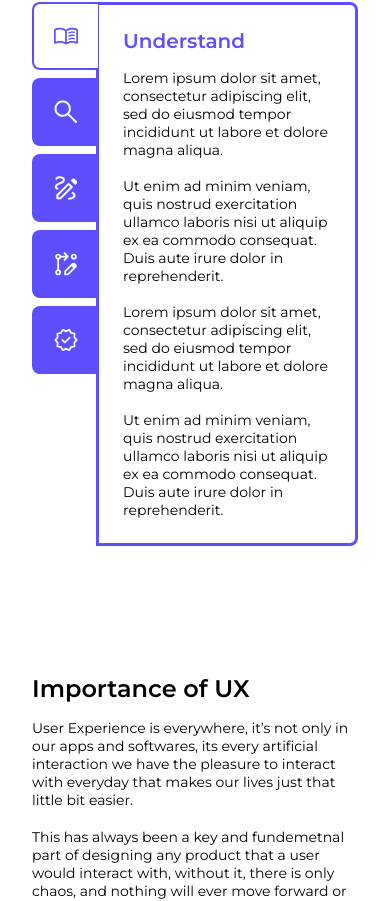
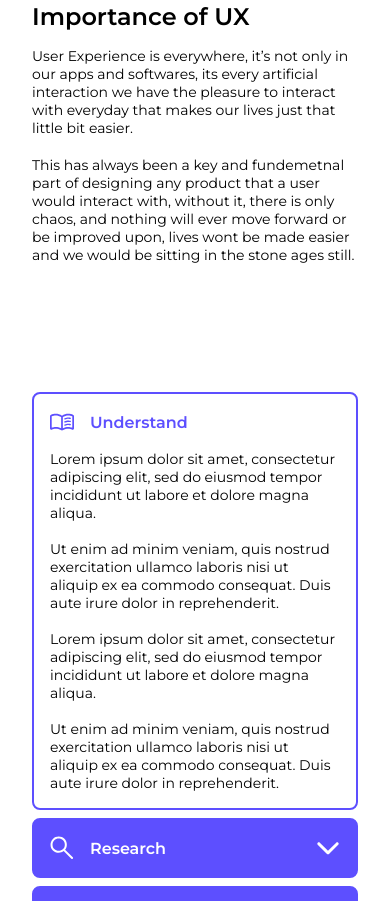
Before and after one commit to DesignStevie/Theorox-Studios, a React (Create React App) app: page /home in a window 390 px wide. Shown: the part 1911-2812 px from the top of the page. Built offline with nearby package versions, Linux system fonts and the light colour scheme.

Commit message:
updated mobile My Process

```diff
--- a/src/Components/MyProcess/MyProcess.css
+++ b/src/Components/MyProcess/MyProcess.css
@@ -68,3 +68,58 @@
 .process-display-container p{
     max-width:25rem;
 }
+
+.mobile-process-button{
+    display: flex;
+    flex-direction: column;
+    border: 2px solid #5D4FFF;
+    border-radius: 0.5rem;
+}
+
+.mobile-process-button-header{
+    display: flex;
+    flex-direction: row;
+    align-items: center;
+    padding: 1rem;
+    gap:1rem;
+}
+
+.opened svg{
+    fill: #5D4FFF;
+}
+
+.open .mobile-process-content{
+    display: block;
+}
+
+.mobile-process-button-header h4{
+    color: #5D4FFF;
+}
+
+.closed{
+    background-color: #5D4FFF;
+}
+
+.opened .mobile-chevron{
+    display: none;
+}
+
+.closed svg{
+    fill: #fff;
+}
+
+.closed h4{
+    color: #fff;
+}
+
+.closed .mobile-process-content{
+    display: none;
+}
+
+.mobile-process-content{
+    padding: 0rem 1rem 1rem 1rem;
+}
+
+.mobile-chevron{
+    margin-left: auto !important;
+}
--- a/src/Components/MyProcess/MyProcess.jsx
+++ b/src/Components/MyProcess/MyProcess.jsx
@@ -1,5 +1,5 @@
 import React from 'react'
-import { useState } from 'react'
+import { useState, useEffect } from 'react'
 import './MyProcess.css'
 
 function MyProcess() {
@@ -61,21 +61,61 @@ function MyProcess() {
         }
     ];
 
+        //Get window viewport
+
+        const [windowSize, setWindowSize] = useState(getWindowSize());
+
+        useEffect(() => {
+          function handleWindowResize() {
+            setWindowSize(getWindowSize());
+          }
+
+          window.addEventListener('resize', handleWindowResize);
+
+          return () => {
+            window.removeEventListener('resize', handleWindowResize);
+          };
+        }, []);
+
+        function getWindowSize() {
+            const {innerWidth, innerHeight} = window;
+            return {innerWidth, innerHeight};
+          }
+
     const [info, setInfo] = useState(myInfo)
     const [current, setCurrent] = useState(myInfo[0])
-    const listItems = info.map((item, key) =>
-        <div key={key} className={'process-button ' + (item.active ? "active" : "")} onClick={() => HandleChange(key)}>
-            {item.SVG}
-        </div>
-    )
+    const listItemsDesktop = info.map((item, index) => {
+        return (
+            <>
+            {windowSize.innerWidth > 481 ?
+                <div className={(item.active ? "process-button active" : "process-button")} onClick={() => HandleChange(index)} key={index}>
+                    {item.SVG}
+                </div>
+            :
+                <div className={(item.active ? "mobile-process-button opened" : "mobile-process-button closed")} onClick={() => HandleChange(index)} key={index}>
+                    <div className='mobile-process-button-header'>
+                        {item.SVG}
+                        <h4>{item.title}</h4>
+                        <svg className='mobile-chevron' width="12" height="7" viewBox="0 0 12 7" fill="none" xmlns="http://www.w3.org/2000/svg">
+                            <path d="M5.9999 6.64984C5.88324 6.64984 5.7709 6.63317 5.6629 6.59984C5.55424 6.5665 5.45824 6.49984 5.3749 6.39984L0.849902 1.89984C0.716569 1.74984 0.649902 1.57484 0.649902 1.37484C0.649902 1.17484 0.724902 0.999838 0.874902 0.849838C1.0249 0.716505 1.1999 0.649838 1.3999 0.649838C1.5999 0.649838 1.7749 0.716505 1.9249 0.849838L5.9999 4.92484L10.0999 0.849838C10.2332 0.699838 10.3999 0.628838 10.5999 0.636838C10.7999 0.645505 10.9749 0.716505 11.1249 0.849838C11.2749 0.999838 11.3499 1.17884 11.3499 1.38684C11.3499 1.5955 11.2749 1.7665 11.1249 1.89984L6.6249 6.39984C6.54157 6.49984 6.4459 6.5665 6.3379 6.59984C6.22924 6.63317 6.11657 6.64984 5.9999 6.64984Z"/>
+                        </svg>
+                    </div>
+                    <div className="mobile-process-content">
+                        {RESEARCH_DESC}
+                    </div>
+                </div>
+            }
+            </>
+        )
+   })
 
     function HandleChange(index) {
-        const newState = info.map((infoItem, key) => {
+        const newState = info.map((listItemsDesktop, key) => {
             if ( key === index){
-                setCurrent(infoItem)
-                return {...infoItem, active: true}
+                setCurrent(listItemsDesktop)
+                return {...listItemsDesktop, active: true}
             }else{
-                return {...infoItem, active: false}
+                return {...listItemsDesktop, active: false}
             }
 
         })
@@ -85,13 +125,23 @@ function MyProcess() {
 
   return (
     <div className='my-process'>
+        { //Check if on Desktop
+        windowSize.innerWidth > 481 ?
+        <>
         <div className='process-buttons-container'>
-            {listItems}
+            {listItemsDesktop}
         </div>
         <div className='process-display-container'>
             <h4>{current.title}</h4>
             {RESEARCH_DESC}
         </div>
+        </>
+        //Check if on Mobile
+        :
+        <div className='process-buttons-container'>
+            {listItemsDesktop}
+        </div>
+        }
     </div>
   )
 }
--- a/src/Pages/Home.jsx
+++ b/src/Pages/Home.jsx
@@ -36,11 +36,6 @@ function Home() {
       <WorkItem />
     </div>
 
-    {/* HOME --- MY PROCESS */}
-
-    <div className='my-process container'>
-      <MyProcess />
-    </div>
 
     {/* HOME --- IMPORTANCE OF UX */}
 
@@ -49,6 +44,12 @@ function Home() {
       <p>User Experience is everywhere, it’s not only in our apps and softwares, its every artificial interaction we have the pleasure to interact with everyday that makes our lives just that little bit easier.</p>
         <br/>
       <p>This has always been a key and fundemetnal part of designing any product that a user would interact with, without it, there is only chaos, and nothing will ever move forward or be improved upon, lives wont be made easier and we would be sitting in the stone ages still.</p>
+    </div>
+
+    {/* HOME --- MY PROCESS */}
+
+    <div className='my-process container'>
+      <MyProcess />
     </div>
 
     {/* HOME --- ABOUT ME */}
```
